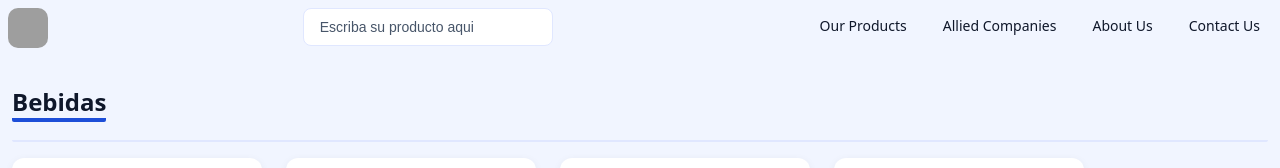
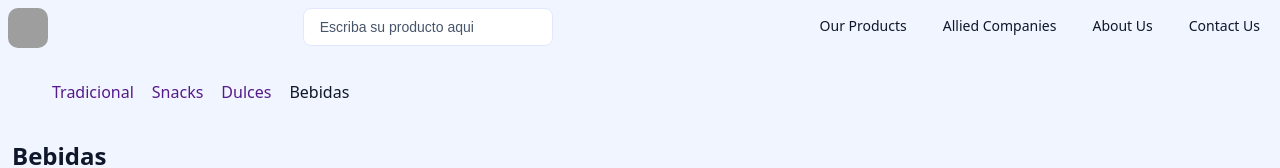
Before and after one commit to JeisonRedondo/distri-leal, a React (Vite) app: page / in a window 1280 px wide. Shown: the top 168 px of the page. Built offline with nearby package versions, Linux system fonts and the light colour scheme; grey boxes are pictures that could not be loaded.

Commit message:
[Add] Category Navigation
Added component CategoryNavigation

```diff
--- a/src/App.jsx
+++ b/src/App.jsx
@@ -6,6 +6,7 @@ import Header from "./layouts/Header/Header"
 import Footer from './layouts/Footer/Footer'
 import MainLayout from './layouts/MainLayout/MainLayout';
 import { useState } from 'react';
+import CategoryNavigation from './layouts/CategoryNavigation/CategoryNavigation';
 
 function App() {
 
@@ -15,6 +16,7 @@ function App() {
       <Header searchedValue={searchedValue} setSearchedValue={setSearchedValue} />
       <MainLayout>
         {/*<FeaturedProducts /> */}
+        <CategoryNavigation />
         <CategoriesSection searchedValue={searchedValue} />
       </MainLayout>
       <Footer />
--- /dev/null
+++ b/src/layouts/CategoryNavigation/CategoryNavigation.css
@@ -0,0 +1,12 @@
+.category-navigation__list {
+  gap: 18px;
+  list-style: none;
+}
+
+.category-navigation__item {
+  text-decoration: none;
+}
+
+.category-navigation__link {
+  text-decoration: none;
+}
--- /dev/null
+++ b/src/layouts/CategoryNavigation/CategoryNavigation.jsx
@@ -0,0 +1,16 @@
+import "./CategoryNavigation.css"
+
+function CategoryNavigation() {
+  return (
+    <>
+      <ul className="category-navigation__list flex-row">
+        <li className="category-navigation__item"><a className="category-navigation__link" href="">Tradicional</a></li>
+        <li className="category-navigation__item"><a className="category-navigation__link" href="">Snacks</a></li>
+        <li className="category-navigation__item"><a className="category-navigation__link" href="">Dulces</a></li>
+        <li className="category-navigation__item"><a className="category-navigation__link">Bebidas</a></li>
+      </ul>
+    </>
+  )
+}
+
+export default CategoryNavigation;
--- a/src/layouts/Footer/Footer.jsx
+++ b/src/layouts/Footer/Footer.jsx
@@ -2,7 +2,7 @@ import "./Footer.css"
 function Footer() {
   return (
     <footer className="Footer-section">
-      <div><img className="footer-logo-img" src="../../../public/distri-leal-logo.png" alt=""></img></div>
+      <div><img className="footer-logo-img" src="/distri-leal-logo.png" alt=""></img></div>
       <div className="footer-links">
         <a href="">Products</a>
         <a href="">About Us</a>
```
Also changed, not shown: 1 other file (tests, documents, lock files or other folders).
